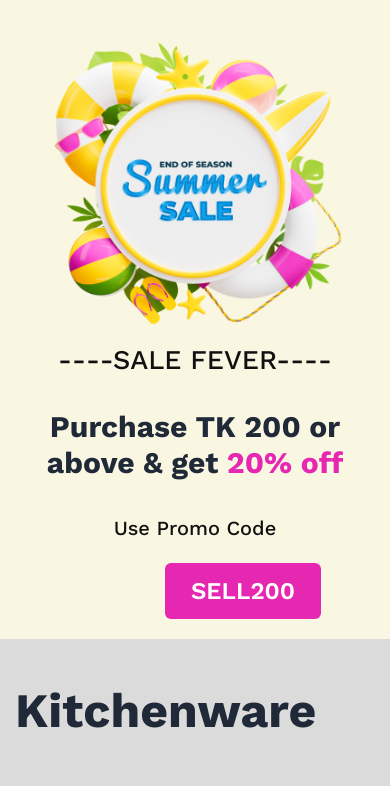
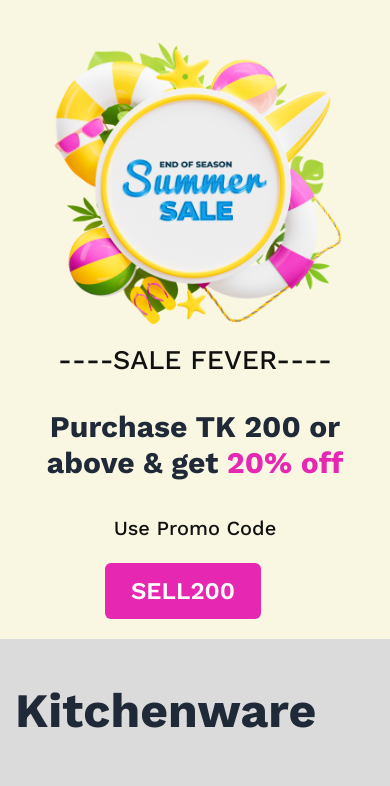
Before and after one commit to NoyonIslam40010/Noyon-Summer-Sale, a plain HTML site: page index.html in a window 390 px wide. Shown: the top 786 px of the page. Drawn offline with nearby package versions, Linux system fonts and the light colour scheme.

Commit message:
Noyon-Summer-Sale

```diff
--- a/index.html
+++ b/index.html
@@ -24,7 +24,7 @@
             class="text_primary">20% off</span></h1>
         <div class="Use_Promo_Code md:flex items-center w-full mt-8  justify-center">
           <h3>Use Promo Code</h3>
-          <p class=" flex items-center  justify-center  rounded-md md:ml-4 ml-[130px] md:mt-0 mt-5 w-[156px] h-[56px] bg-[#E527B2] text-white"><span
+          <p class=" flex items-center  justify-center  rounded-md md:ml-4 ml-[70px] md:mt-0 mt-5 w-[156px] h-[56px] bg-[#E527B2] text-white"><span
               class="SELL200 ">SELL200</span></p>
         </div>
       </div>
```
